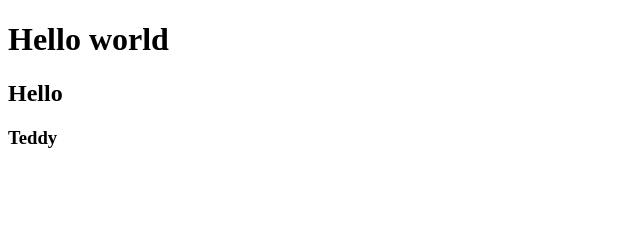
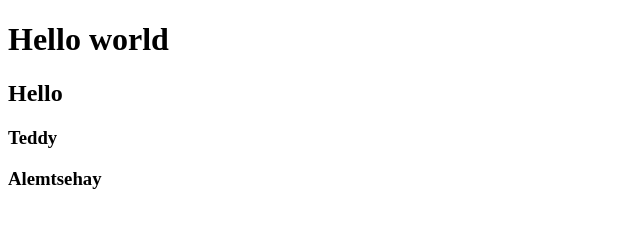
Before and after one commit to leultefera/Test1, a plain HTML site: page index.html in a window 1280 px wide. Shown: the whole page, without its empty margins (0-640 px from the left). Drawn offline with Linux system fonts and the light colour scheme.

Commit message:
add name

```diff
--- a/index.html
+++ b/index.html
@@ -12,6 +12,7 @@
     <h1>Hello world</h1>
     <h2>Hello</h2>
     <h3>Teddy</h3>
+    <h3>Alemtsehay</h3>
 </body>
 
 </html>
```
